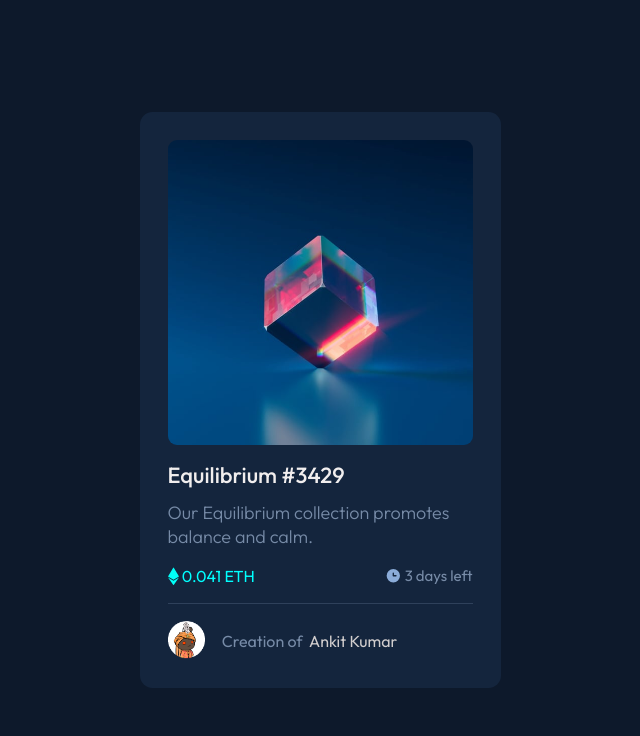
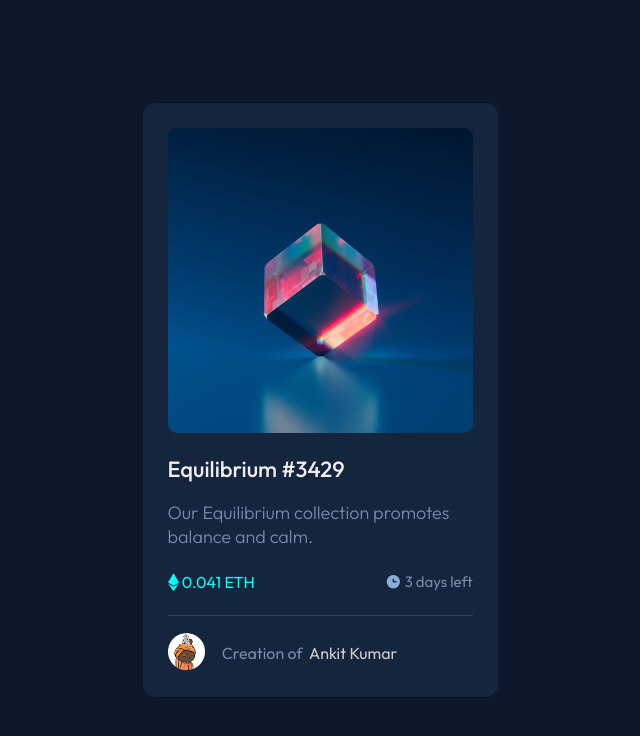
Before and after one commit to BABAR1532/nft-preview-card, a plain HTML site: page index.html in a window 1280 px wide. Shown: the whole page, without its empty margins (320-960 px from the left). Drawn offline with Linux system fonts and the light colour scheme.

Commit message:
Update app.css

```diff
--- a/app.css
+++ b/app.css
@@ -56,13 +56,13 @@ body{
 }
 
 .main-content{
-	  height: 65vh;
+	  height: 68vh;
 	  max-width: 305px;
 	  display: flex;
 	  flex-direction: column;
 	  justify-content: space-between;
 	  background-color:wheat;
-	  padding:28px;
+	  padding:25px;
 	  border-radius: 12.5px;
 	  font-family: 'Outfit', sans-serif;
 	  background-color: hsl(216, 50%, 16%);
```
